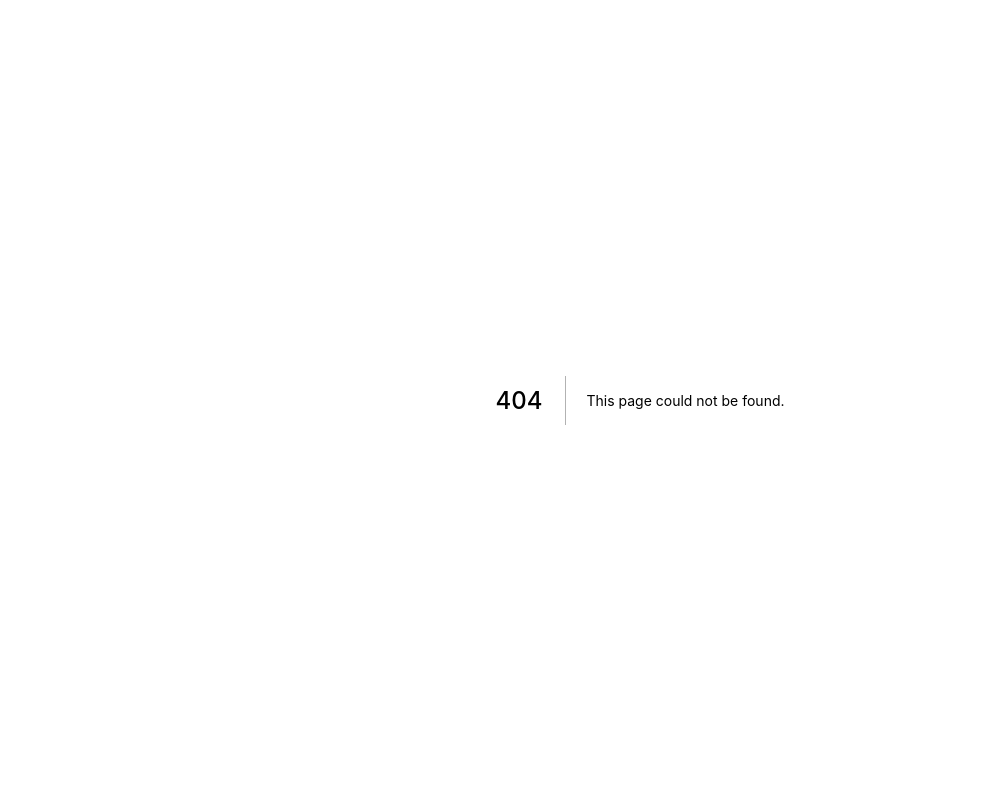
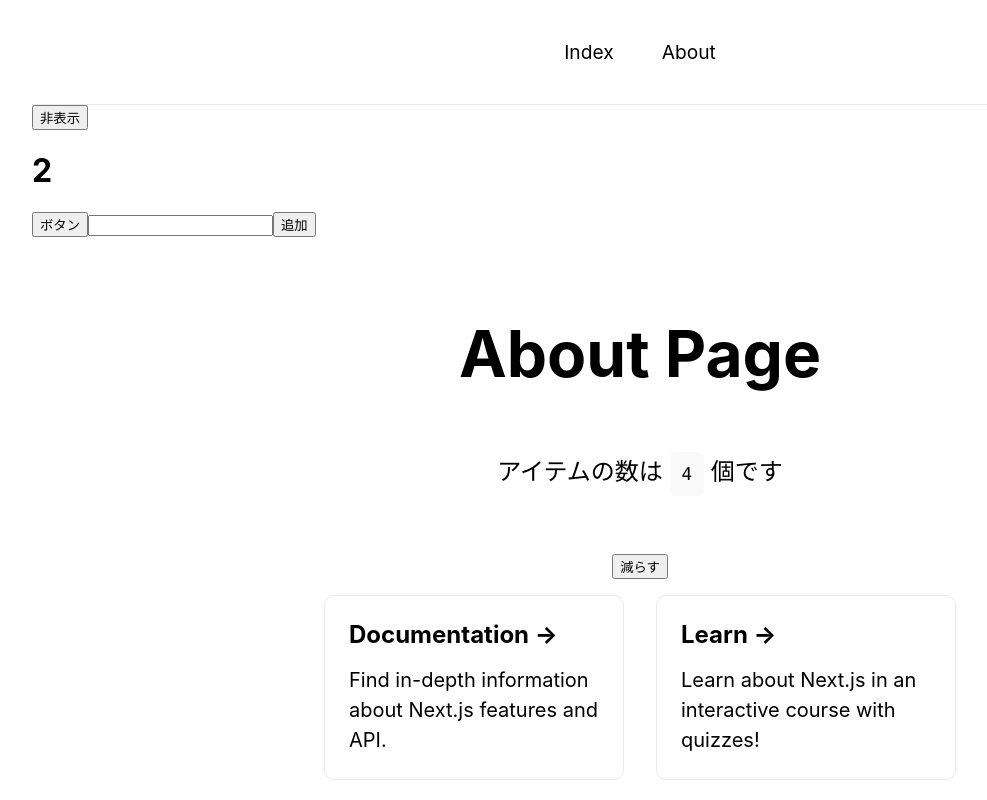
Before and after one commit to yuuttana1223/next-ts-app2, a Next.js app: page /foo/about in a window 1280 px wide. Before the commit this address had no page. Shown: the top 800 px of the page, without its empty margins (0-987 px from the left). Built offline with nearby package versions, Linux system fonts and the light colour scheme.

Commit message:
🚚 Move files.

```diff
--- /dev/null
+++ b/src/pages/foo/about.tsx
@@ -0,0 +1,37 @@
+import type { NextPage } from "next";
+import Head from "next/head";
+import { Footer } from "src/components/Footer";
+import { Header } from "src/components/Header";
+import { Main } from "src/components/Main";
+import classes from "src/styles/Home.module.css";
+import { useCounter } from "../../hooks/useCounter";
+import { useInputArray } from "../../hooks/useInputArray";
+
+type Props = ReturnType<typeof useCounter> & ReturnType<typeof useInputArray>;
+
+const About: NextPage<Props> = (props) => {
+  return (
+    <div className={classes.container}>
+      <Head>
+        <title>About Page</title>
+      </Head>
+      <Header />
+      <button onClick={props.handleDisplay}>
+        {props.isShow ? "非表示" : "表示"}
+      </button>
+      {props.isShow && <h1>{props.doubleCount}</h1>}
+      <button onClick={props.handleClick}>ボタン</button>
+
+      <input type="text" value={props.text} onChange={props.handleChange} />
+      <button onClick={props.handleAdd}>追加</button>
+      <ul>
+        {props.array.map((item, index) => (
+          <li key={index}>{item}</li>
+        ))}
+      </ul>
+      <Main page="about" />
+      <Footer />
+    </div>
+  );
+};
+export default About;
```
Also changed, not shown: src/components/Posts/index.tsx (+6 -1 lines), src/pages/posts/[post]/index.tsx (added, +22 -0 lines).
